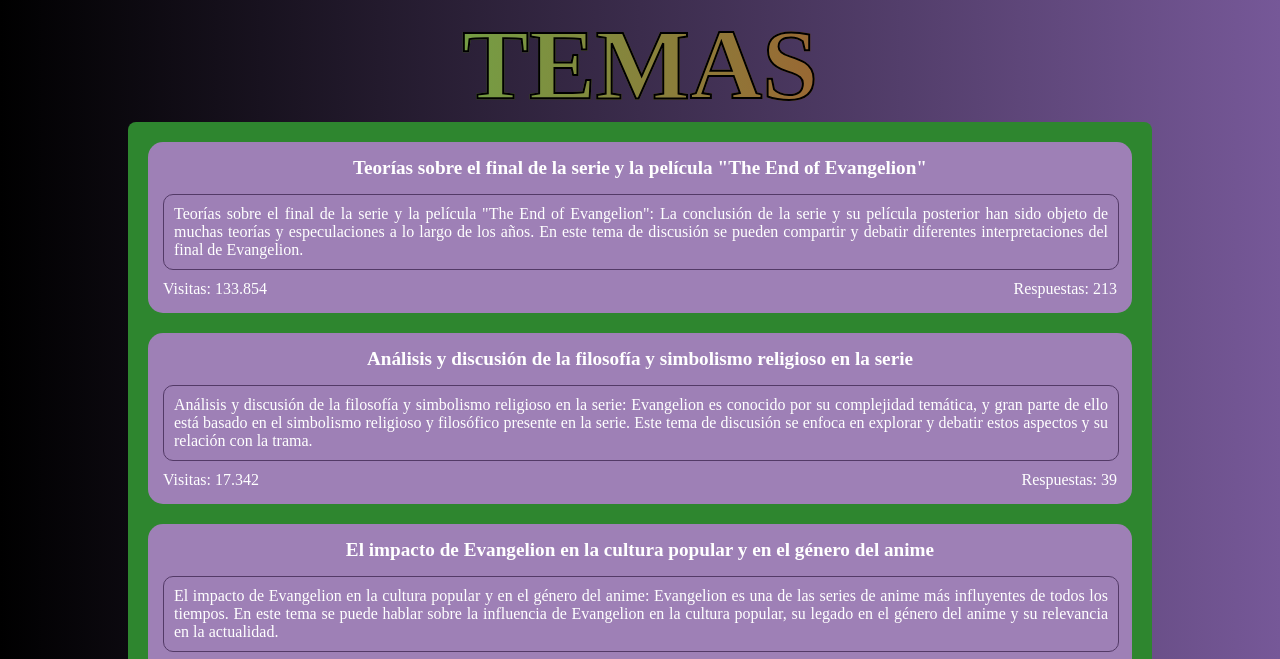
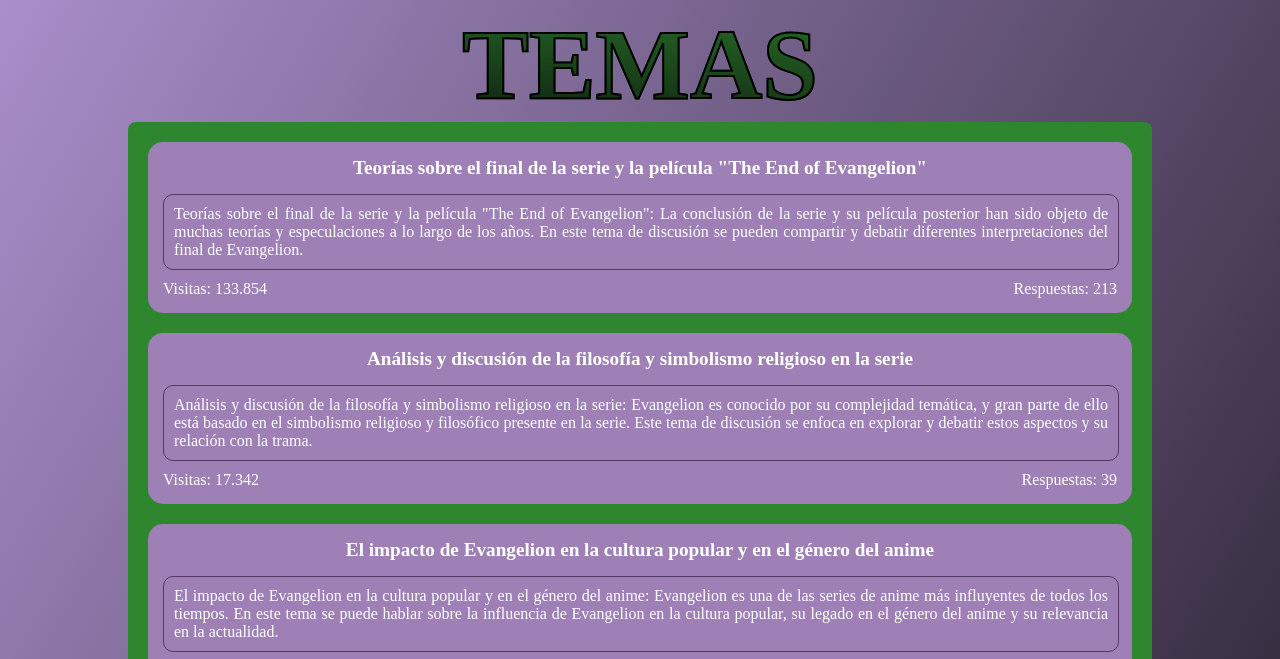
Before and after one commit to jindaardam1/ProyectoEva01_3.0-1.0, a plain HTML site: page libre.html in a window 1280 px wide. Shown: the part 124-783 px from the top of the page. Drawn offline with Linux system fonts and the light colour scheme.

Commit message:
color fondo

```diff
--- a/libre.css
+++ b/libre.css
@@ -43,7 +43,7 @@
     text-align: center;
       font-size: 100px;
       margin-top: 10px;
-      background-image: linear-gradient(to right, rgb(82, 208, 83) 10%, rgb(201, 34, 30));
+      background-image: linear-gradient(to  top right, rgb(9, 10, 9) 1%, rgb(46, 134, 47));
       color: transparent;
       background-clip: text;
       -webkit-background-clip: text;
@@ -168,7 +168,8 @@
 
   /* Configuración por defecto para todo el cuerpo del documento y el fondo*/
   body {
-    background: linear-gradient(to right, black, rgb(118, 88, 152));
+    background-image: linear-gradient(to bottom right, rgb(174, 146, 207), black);
+
     max-height: 82%;
     max-width: 100%;
     background-size: cover;
--- a/merchan.css
+++ b/merchan.css
@@ -96,10 +96,19 @@
     background-color: cornflowerblue;
     max-height: 77%;
     max-width: 100%;
+    background-size: cover;
+    background-image: linear-gradient(to bottom right, rgb(118, 88, 152), black);
 
-    background-image: url('imgs/fodo-provisional.png');
-    background-size: cover;
   }
+  body {
+
+
+  }
+
+
+
+
+
 
 
 
```
